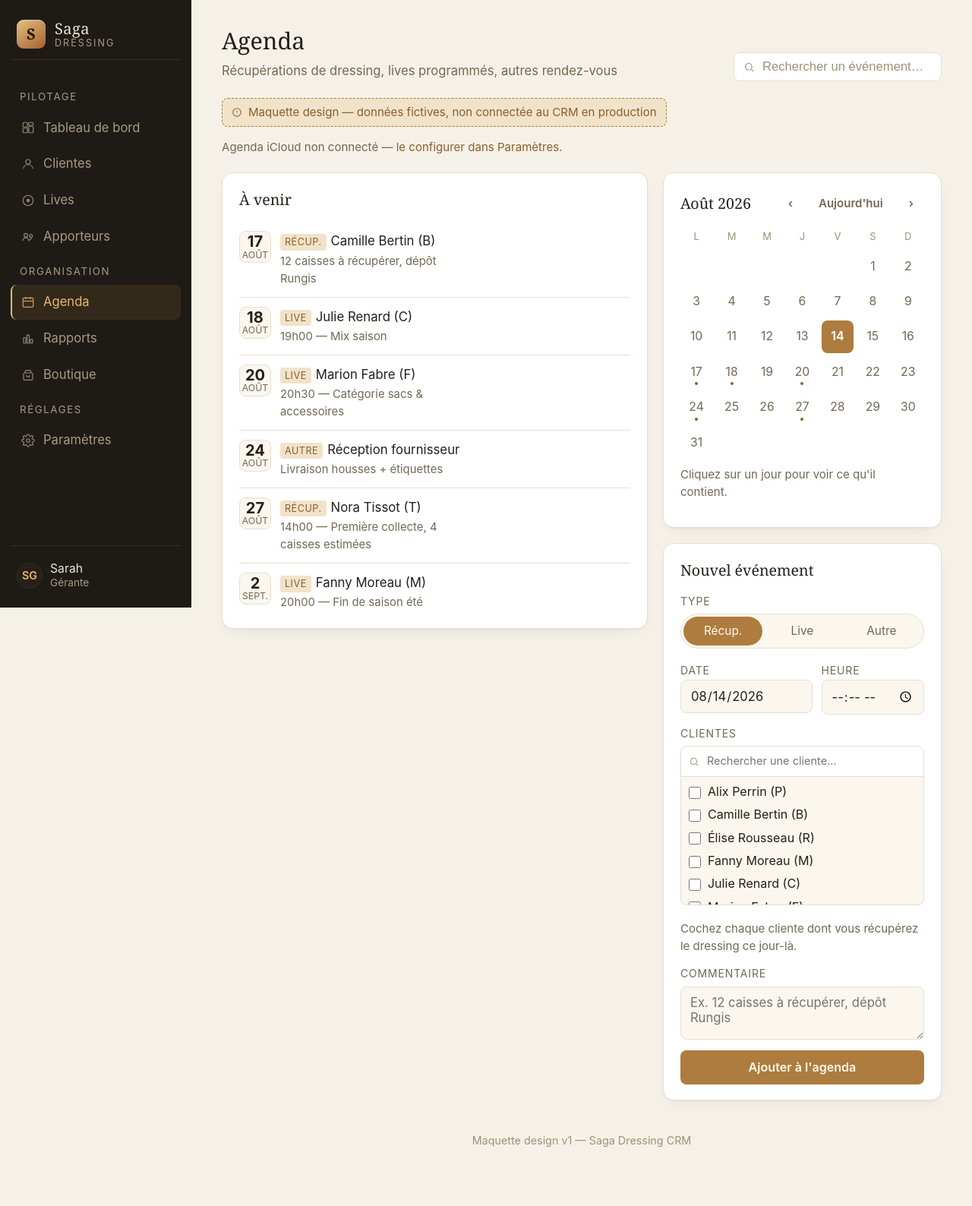
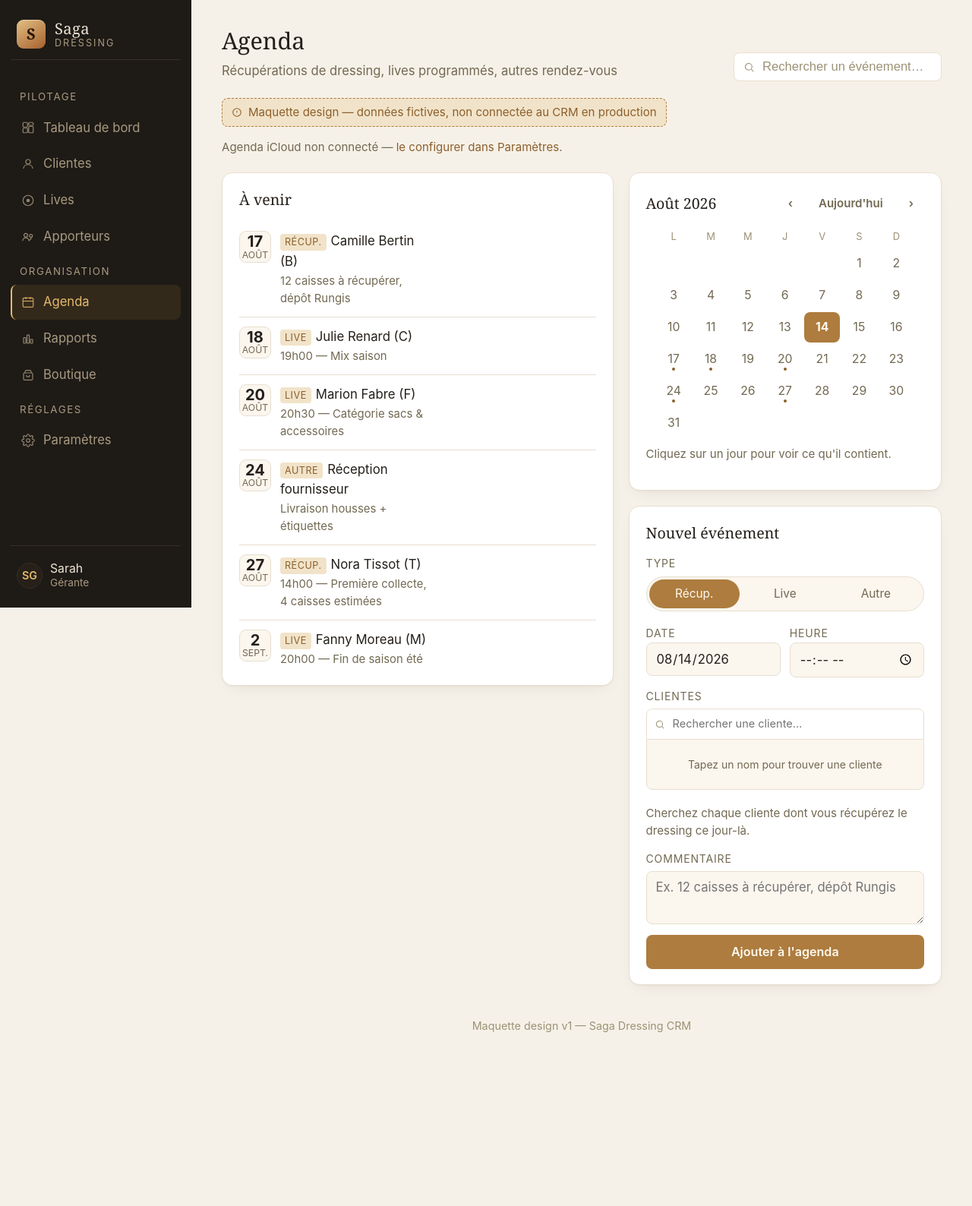
Before and after one commit to yoyo126/sagadressing, a PHP site: page /agenda.html in a window 1280 px wide. Shown: the whole page at 76% size. After the commit the page ends 1359 px from the top, so only its background shows below. Run offline with PHP 8.4, Linux system fonts and the light colour scheme.

Commit message:
fix: mise en page équilibrée et vues par défaut utiles
Mise en page
- Tableau de bord : Notes et Agenda regroupés dans une même colonne. La
  grille recevait trois enfants pour deux colonnes, les panneaux se
  répartissaient donc sur deux rangées en laissant de grands vides.
- Calendrier mensuel : les cases étaient carrées, donc étirées jusqu'à
  80 px de haut dans un panneau large — le mois paraissait vide. Hauteur
  fixée à 40 px et largeur plafonnée.
- Colonnes ramenées de 1,7fr / 1fr à 1,25fr / 1fr, plus proches à l'œil.

Vues par défaut, pensées pour cent clientes
- Agenda : la liste ne montre que les clientes déjà retenues ; les autres
  se trouvent par la recherche, comme dans la boutique.
- Clientes : les actives sont affichées d'emblée.
- Lives : les sessions en cours d'emblée, et la recherche accepte un nom,
  une catégorie ou une date sous toutes ses formes (29/07, 07/2026,
  2026-07-13, « juin »).

Co-Authored-By: Claude Opus 5 <noreply@anthropic.com>

```diff
--- a/agenda.html
+++ b/agenda.html
@@ -92,7 +92,7 @@
                   <div class="picker-list" id="evtClientesList"></div>
                 </div>
                 <div class="picker-selection" id="evtClientesSelection"></div>
-                <span class="card-note" id="evtClientesNote">Tapez un nom pour la retrouver, puis cochez-la. Un live peut en regrouper plusieurs.</span>
+                <span class="card-note" id="evtClientesNote">Tapez un nom pour trouver une cliente, puis cochez-la. Seules les clientes retenues restent affichées.</span>
               </div>
 
               <div class="form-field" id="evtTitreField" style="display:none;">
@@ -245,23 +245,33 @@
 
   function libelleCliente(c) { return (c.nom || c.prenom) + ' (' + c.lettre + ')'; }
 
+  /* Avec cent clientes, tout afficher est inexploitable : la liste ne montre
+     que les clientes déjà retenues. Les autres se trouvent par la recherche. */
   function renderClientesPicker() {
     var q = document.getElementById('evtClientesSearch').value.trim().toLowerCase();
     var box = document.getElementById('evtClientesList');
-    var liste = sagaToutesClientes().filter(function (c) {
-      if (!q) return true;
+
+    var liste = q
+      ? sagaToutesClientes().filter(function (c) {
           return (c.prenom + ' ' + (c.nom || '') + ' ' + c.lettre).toLowerCase().indexOf(q) !== -1;
+        })
+      : sagaToutesClientes().filter(function (c) {
+          return clientesChoisies.indexOf(libelleCliente(c)) !== -1;
         });
 
-    box.innerHTML = liste.length === 0
-      ? '<div class="picker-empty">' + (q ? 'Aucune cliente ne correspond à « ' + q + ' »' : 'Aucune cliente enregistrée') + '</div>'
-      : liste.map(function (c) {
+    if (liste.length === 0) {
+      box.innerHTML = '<div class="picker-empty">' +
+        (q ? 'Aucune cliente ne correspond à « ' + q + ' »'
+           : 'Tapez un nom pour trouver une cliente') + '</div>';
+    } else {
+      box.innerHTML = liste.map(function (c) {
         var nom = libelleCliente(c);
         var coche = clientesChoisies.indexOf(nom) !== -1 ? ' checked' : '';
         return '<label class="check-row">' +
           '<input type="checkbox" value="' + nom + '" data-cliente' + coche + ' onchange="basculerCliente(this)" />' +
           '<span>' + nom + '</span></label>';
       }).join('');
+    }
     majSelection();
   }
 
@@ -305,8 +315,8 @@
     document.getElementById('evtClientesField').style.display = estAutre ? 'none' : 'flex';
     document.getElementById('evtTitreField').style.display = estAutre ? 'flex' : 'none';
     document.getElementById('evtClientesNote').textContent = typeActif() === 'Live'
-      ? 'Tapez un nom pour la retrouver, puis cochez-la. Un live peut en regrouper plusieurs.'
-      : 'Cochez chaque cliente dont vous récupérez le dressing ce jour-là.';
+      ? 'Cherchez une cliente puis cochez-la. Un live peut en regrouper plusieurs.'
+      : 'Cherchez chaque cliente dont vous récupérez le dressing ce jour-là.';
   }
 
   function modifierEvenement(id) {
--- a/nav.js
+++ b/nav.js
@@ -748,9 +748,15 @@ function sagaHorodatage(iso) {
 
 /* ============ Versions du CRM ============
    Historique des évolutions, consultable depuis Paramètres. */
-var SAGA_VERSION = '1.5.1';
+var SAGA_VERSION = '1.5.2';
 
 var SAGA_VERSIONS = [
+  { version: '1.5.2', date: '2026-08-14', titre: 'Mise en page et vues par défaut', points: [
+    'Tableau de bord et agenda : colonnes équilibrées, calendrier compact',
+    'Agenda : seules les clientes retenues sont listées, les autres se cherchent',
+    'Clientes : les actives sont affichées par défaut',
+    'Lives : les sessions en cours par défaut, recherche par nom ou par date'
+  ]},
   { version: '1.5.1', date: '2026-08-14', titre: 'Logo, tableau de bord et mots de passe', points: [
     'Logo du menu affiché en pleine largeur',
     'Panneau « Reste à reverser par cliente » retiré du tableau de bord',
--- a/style.css
+++ b/style.css
@@ -749,3 +749,17 @@ tbody td { padding: 11px 8px; }
 .note-cliente { color: var(--brand-strong); }
 .note-cliente:hover { text-decoration: underline; }
 #notesList { margin-top: 0; }
+
+/* ============================================================
+   Calendrier mensuel — les cases étaient carrées : dans un panneau
+   large, elles s'étiraient jusqu'à 80 px et le mois paraissait vide.
+   Hauteur fixe et largeur plafonnée pour rester compact et lisible.
+   ============================================================ */
+.calendar-mini { max-width: 340px; margin: 0 auto; gap: 2px; }
+.calendar-mini .day { aspect-ratio: auto; height: 40px; }
+.calendar-mini .day.has-event::after { bottom: 5px; }
+
+/* Les deux colonnes gardent une largeur comparable : à 1,7fr contre 1fr,
+   le panneau latéral devenait trop étroit et le principal trop vide. */
+.content-grid { grid-template-columns: 1.25fr 1fr; }
+@media (max-width: 1150px) { .content-grid { grid-template-columns: 1fr; } }
```
Also changed, not shown: clientes.html (+4 -3 lines), dashboard.html (+7 -10 lines), lives.html (+21 -6 lines). Lines whose indentation alone changed are shown as unchanged.
